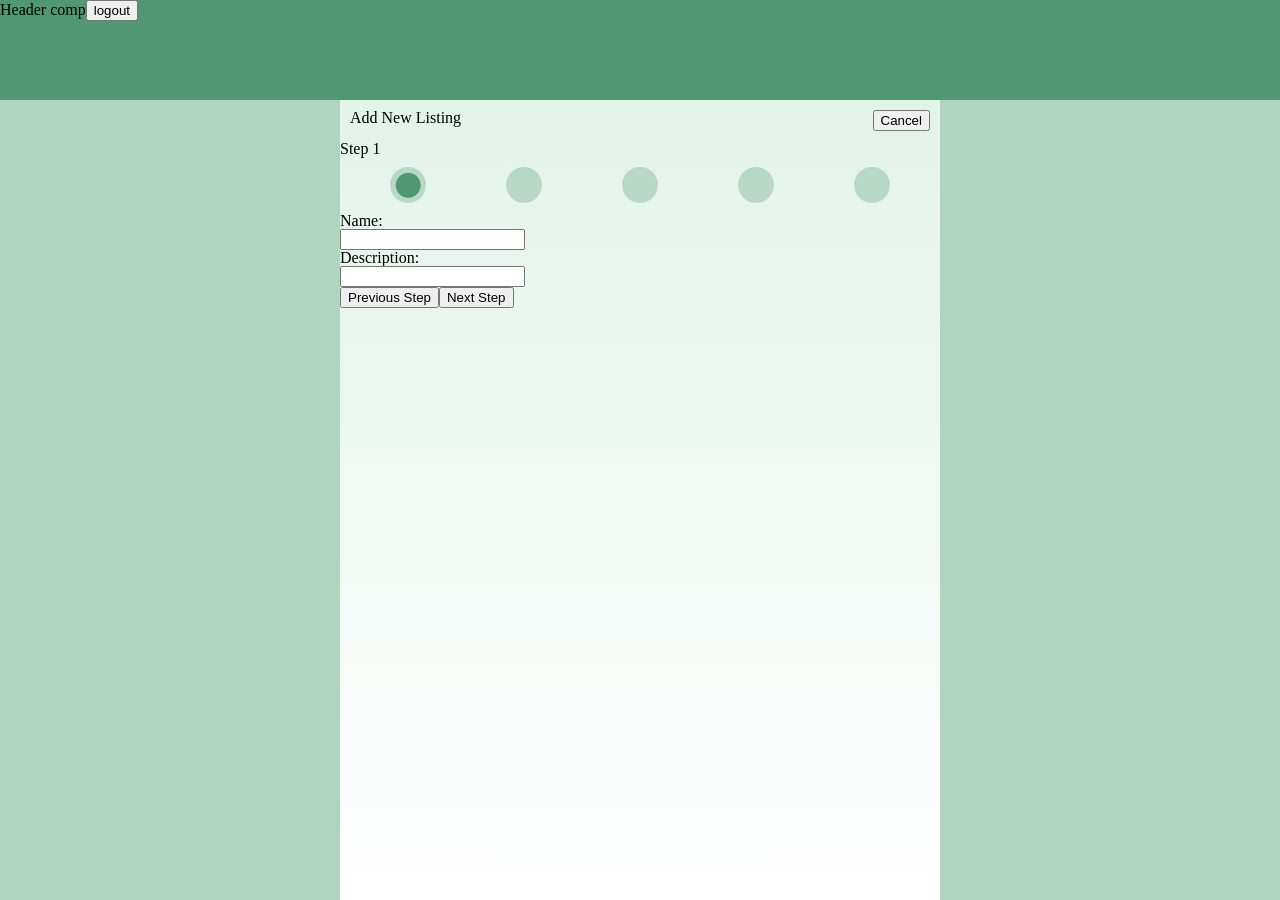
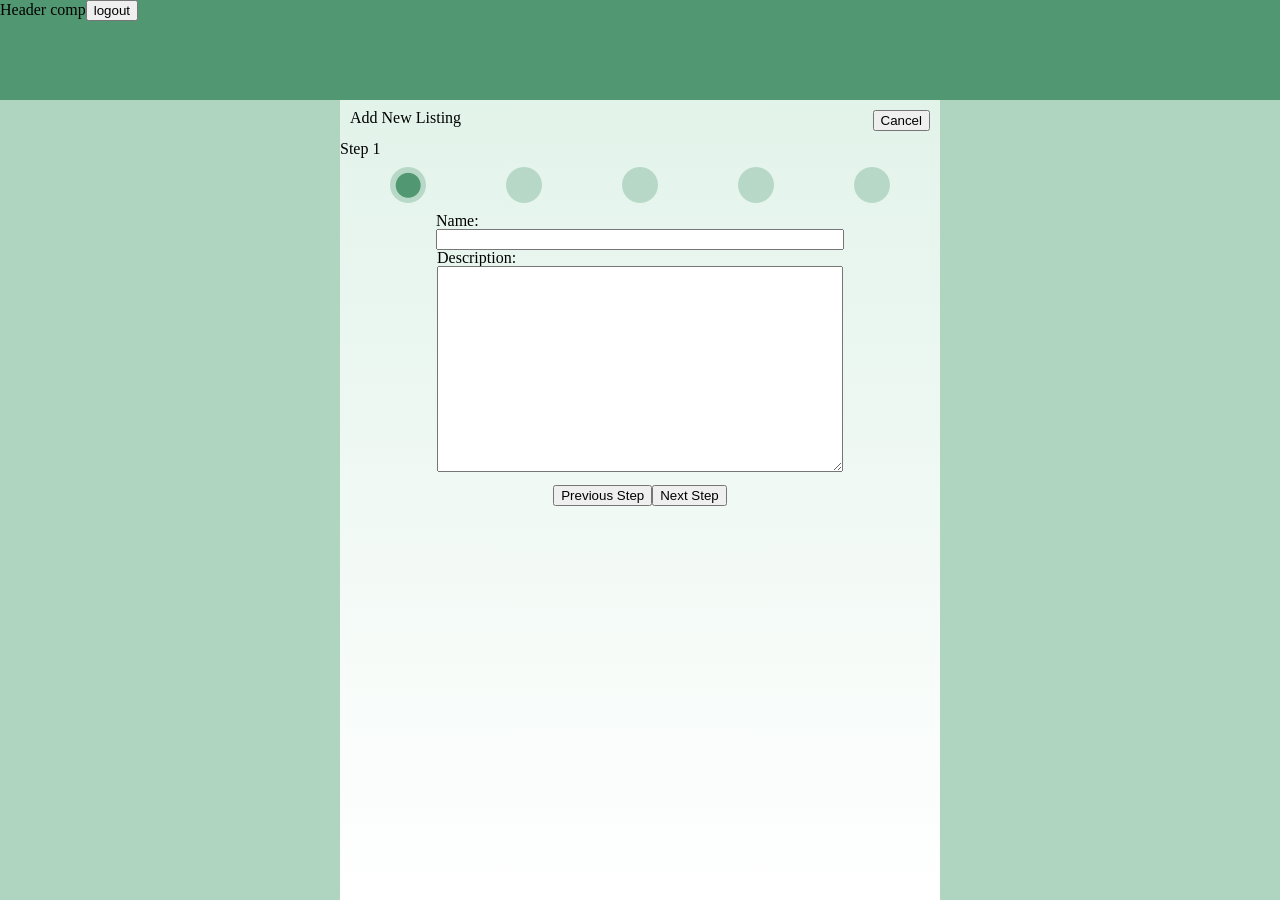
Before and after one commit to TalanCurtis/sim-02, a React (Create React App) app: page /#/Wizard/1 in a window 1280 px wide. Built offline with nearby package versions, Linux system fonts and the light colour scheme; no server answers.

Commit message:
got more done on wiz one, now inputes update state.

```diff
--- a/src/App.css
+++ b/src/App.css
@@ -59,6 +59,20 @@
   justify-content: space-around;
   padding: 10px;
 }
+.Inputs{
+  display: flex;
+  justify-content: center;
+  flex-direction: column;
+  align-items: center;
+}
+.WizButtons{
+  display: flex;
+  /* justify-content: space-around; */
+  /* align-content: space-around; */
+  padding: 10px;
+  color: red;
+  /* flex-direction: column; */
+}
 
 
 /* /////////////////////////////// */
--- a/src/components/Wiz01/Wix01.js
+++ b/src/components/Wiz01/Wix01.js
@@ -8,7 +8,8 @@ class Wiz01 extends Component{
     constructor(props){
         super(props)
         this.state = {
-
+            name:'',
+            description:''
         }
     }
 
@@ -18,6 +19,13 @@ class Wiz01 extends Component{
             if (res.data.username === "") { this.props.history.push('/') }
             else { this.props.history.push('/Dashboard/' + res.data.id) }
         })
+    }
+
+    handleOnChange(key, value){
+        this.setState({
+            [key]: value
+        })
+        console.log(this.state)
     }
 
     render(){
@@ -34,14 +42,21 @@ class Wiz01 extends Component{
                             </div>
                             <WizTracker step={this.props.match.path.split('/').pop() * 1} />
                         </div>
-                        <div>
+                        <div className="Inputs">
                             <div>
                                 <h2>Name:</h2>
-                                <input type="text" />
+                                <input type="text" style={{ 'width': '400px'}}
+                                    title='name'
+                                    onChange={(e)=>{this.handleOnChange(e.target.title, e.target.value)}}
+                                 />
                             </div>
                             <div>
                                 <h2>Description:</h2>
-                                <input type="text" />
+                                {/* <input type="textarea" height='200px'/> */}
+                                <textarea style={{'height':'200px' , 'width': '400px'}}
+                                    title='description'
+                                    onChange={(e)=>{this.handleOnChange(e.target.title, e.target.value)}}
+                                 />
                             </div>
                             <div className="WizButtons">
                                 <button >Previous Step</button>
```
